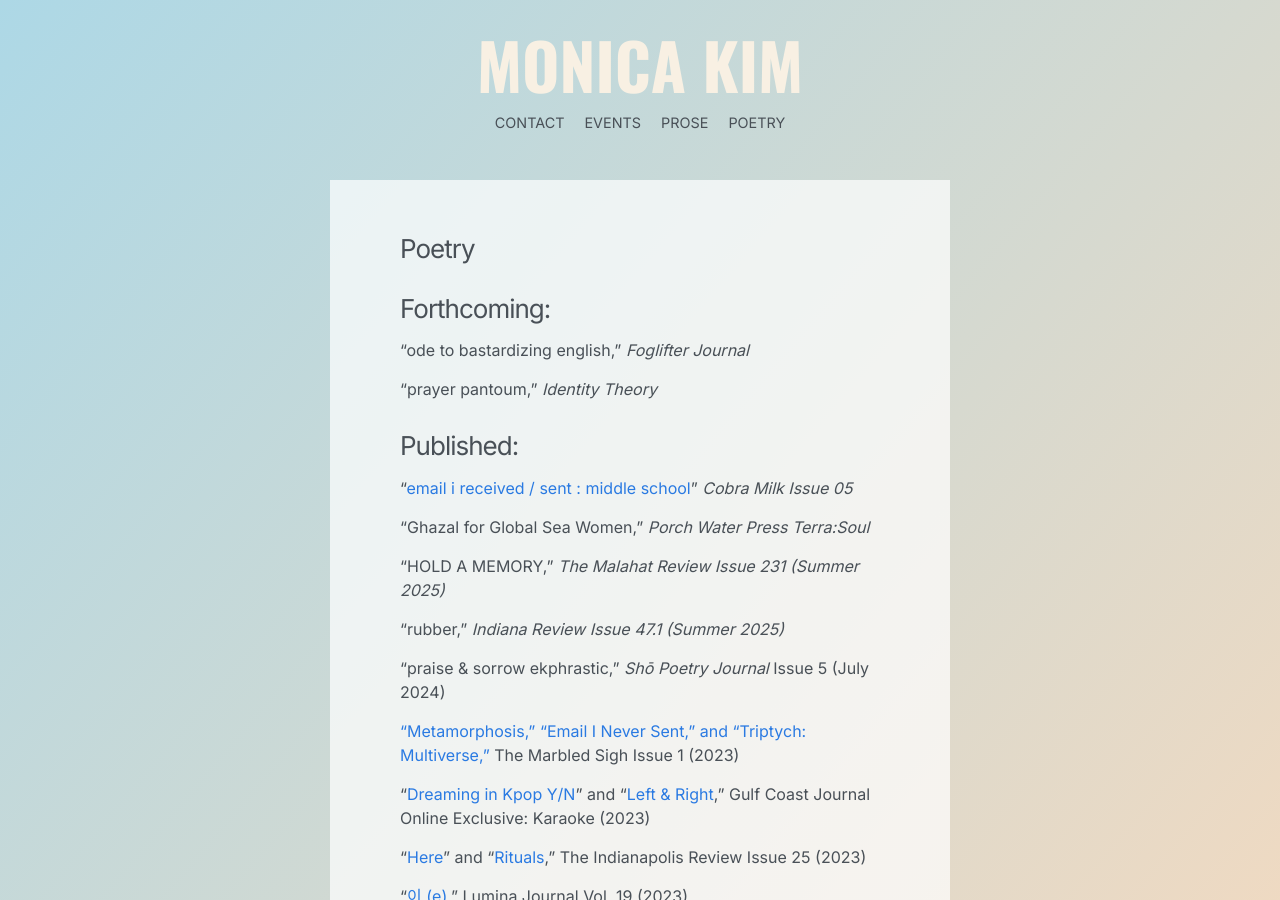
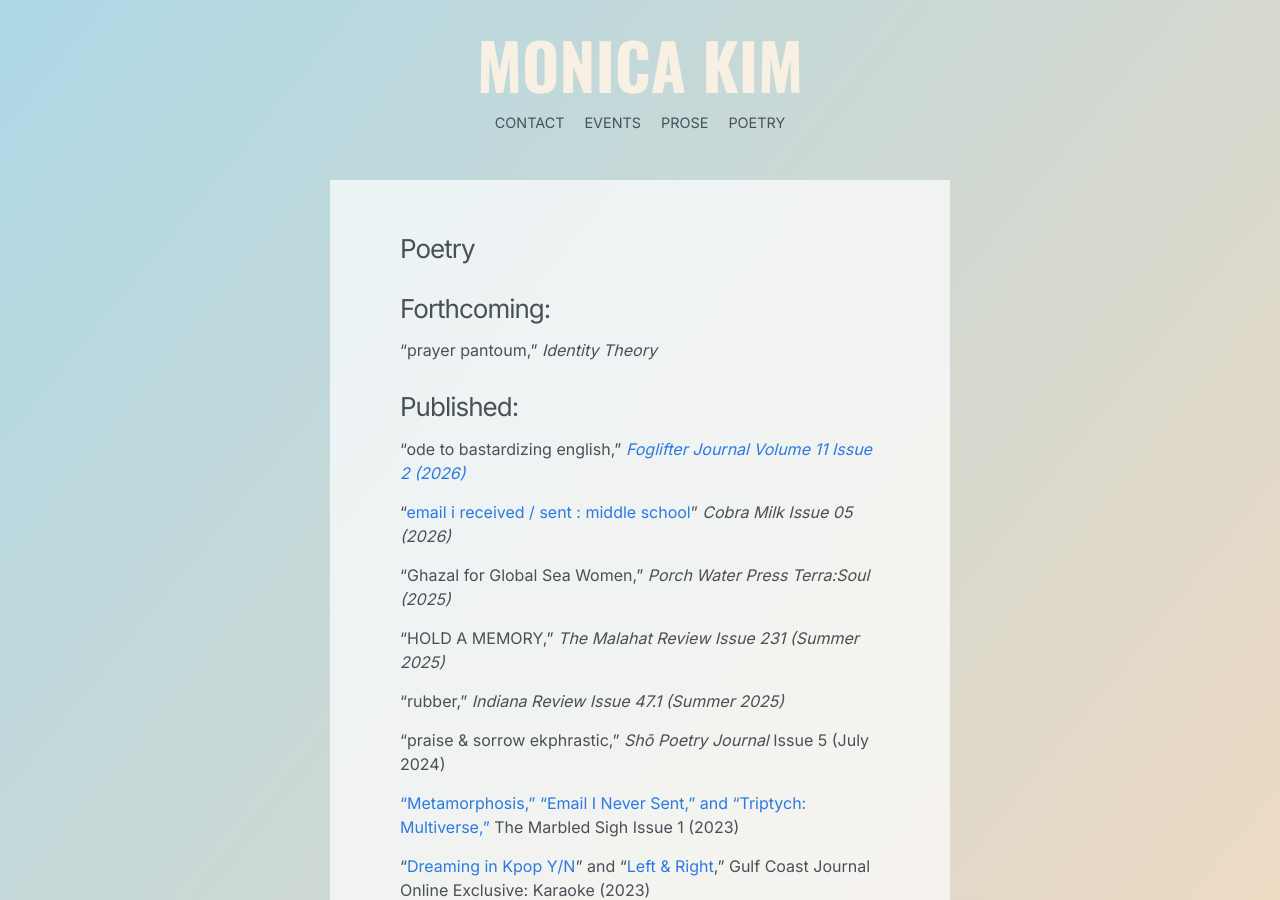
Before and after one commit to monicayk97/monicayk97.github.io, a Jekyll site: the page built from poetry.md, in a window 1280 px wide and 900 px high. Built offline with Jekyll 4.4.1, drawn with Linux system fonts in a browser that asks for light colours.

Commit message:
Update poetry.md (via Pages CMS)

```diff
--- a/poetry.md
+++ b/poetry.md
@@ -5,15 +5,15 @@ layout: page
 ---
 # Forthcoming:
 
-"ode to bastardizing english," *Foglifter Journal*
-
 "prayer pantoum," *Identity Theory*
 
 # Published:
 
-"[email i received / sent : middle school](https://www.cobra-milk.com/05-monica-kim.html)" *Cobra Milk Issue 05*
+"ode to bastardizing english," *[Foglifter Journal Volume 11 Issue 2 (2026)](https://www.foglifterjournal.com/shop/11-2)*
 
-"Ghazal for Global Sea Women," *Porch Water Press Terra:Soul*
+"[email i received / sent : middle school](https://www.cobra-milk.com/05-monica-kim.html)" *Cobra Milk Issue 05 (2026)*
+
+"Ghazal for Global Sea Women," *Porch Water Press Terra:Soul (2025)*
 
 "HOLD A MEMORY," *The Malahat Review Issue 231 (Summer 2025)*
 
```
